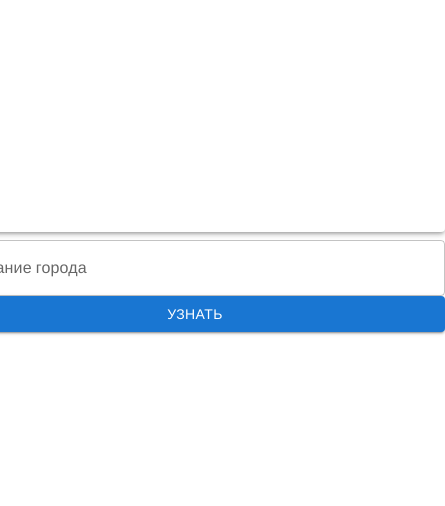
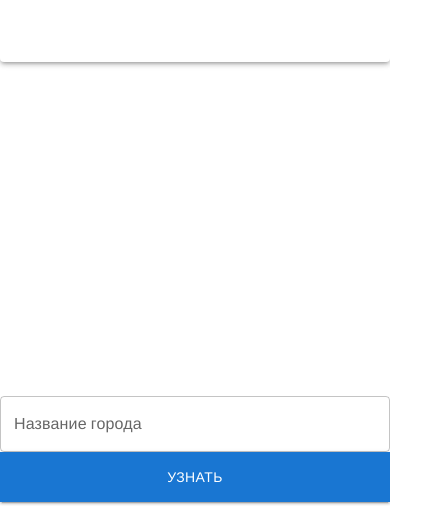
Before and after one commit to FarMK1703/weaher-app, a React (Create React App) app: page / in a window 390 px wide. Shown: the part 338-844 px from the top of the page, 445 px wide, since content can reach past the window. Built offline with nearby package versions, Linux system fonts and the light colour scheme; a web font is replaced by a local one.

Commit message:
new commit

```diff
--- a/src/App.css
+++ b/src/App.css
@@ -68,3 +68,26 @@ html,body{
     font-weight: bold;
     font-size: 22px;
 }
+
+
+@media (max-width:426px){
+    .weatherInfo{
+        height: 100vh;
+        width: 100%;
+    }
+    .infoCard{
+        width: 100%;
+
+
+    }
+    .MuiFormControl-root {
+        width: 100%;
+
+
+    }
+    .MuiFormControl-root button{
+        height: 50px;
+        border-radius: 0;
+
+    }
+}
```
